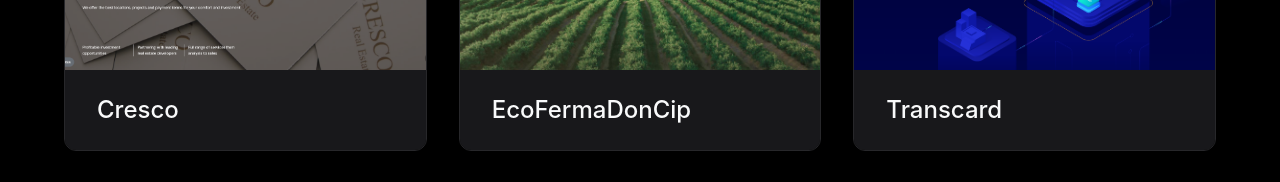
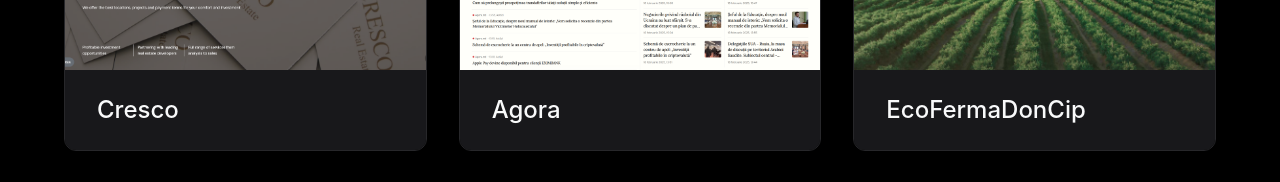
Before and after one commit to ValTar1999/Vladislav_Tarna_CV, a React (Create React App) app: page / in a window 1280 px wide. Shown: the part 4241-4423 px from the top of the page. Built offline with nearby package versions, Linux system fonts and the light colour scheme.

Commit message:
add project agora

```diff
--- a/src/App.tsx
+++ b/src/App.tsx
@@ -29,6 +29,7 @@
 import Cyberpunk from './img/Cyberpunk.png';
 import CircleParallax from './img/Circle-Parallax.png';
 import Cresco from './img/Cresco.png';
+import Agora from './img/agora.png';
 
 import Photo from './img/photo.png';
 import Linkedin from './img/icons8-linkedin.svg';
@@ -149,6 +150,11 @@
       href: 'https://www.crescoestate.com/georgia/en-US',
       img: Cresco,
       title: 'Cresco',
+    },
+    {
+      href: 'https://agora.md/',
+      img: Agora,
+      title: 'Agora',
     },
     {
       href: 'https://valtar1999.github.io/EcoFerma-DonCip-main/',
```
Also changed, not shown: src/img/agora.png (added).
